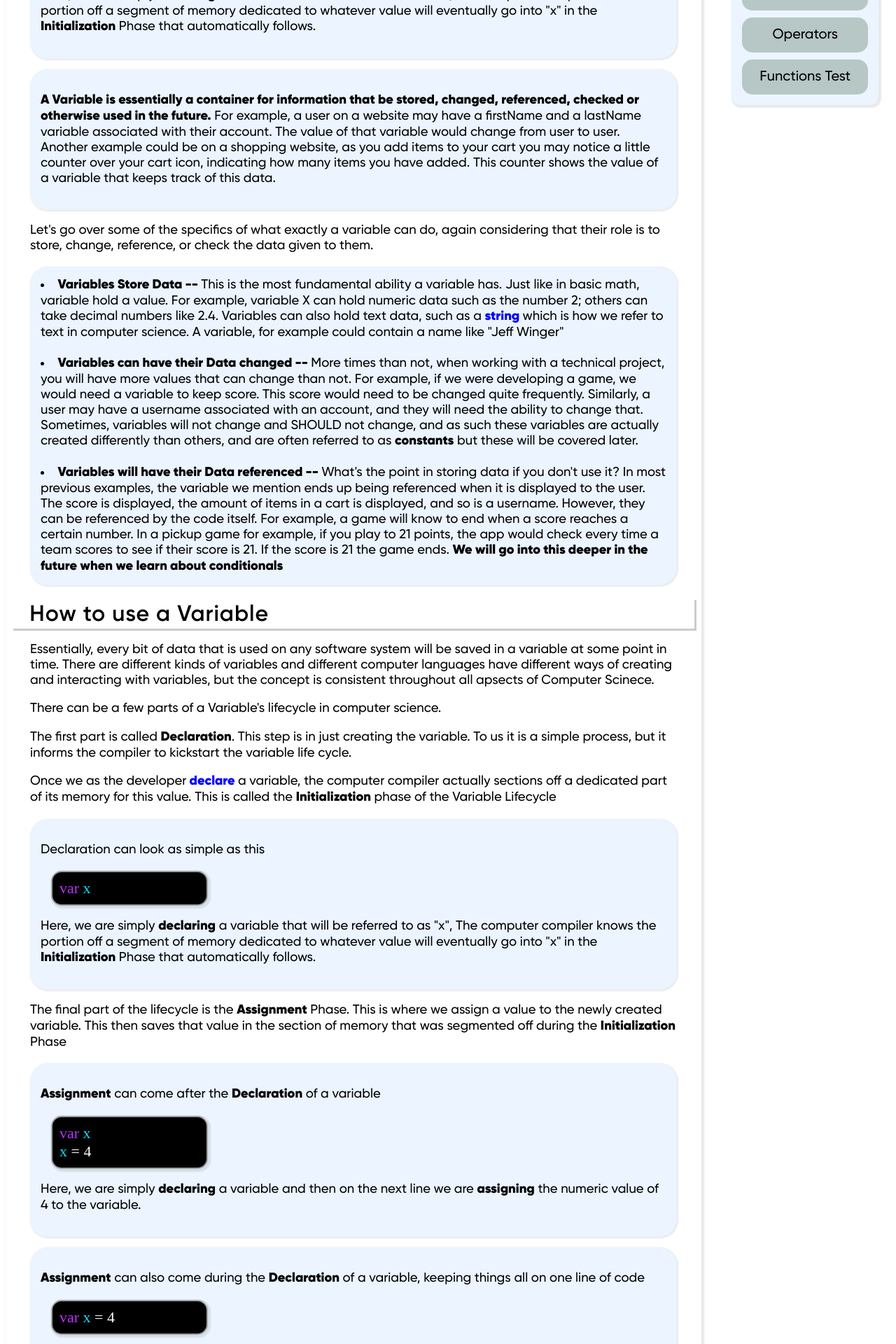
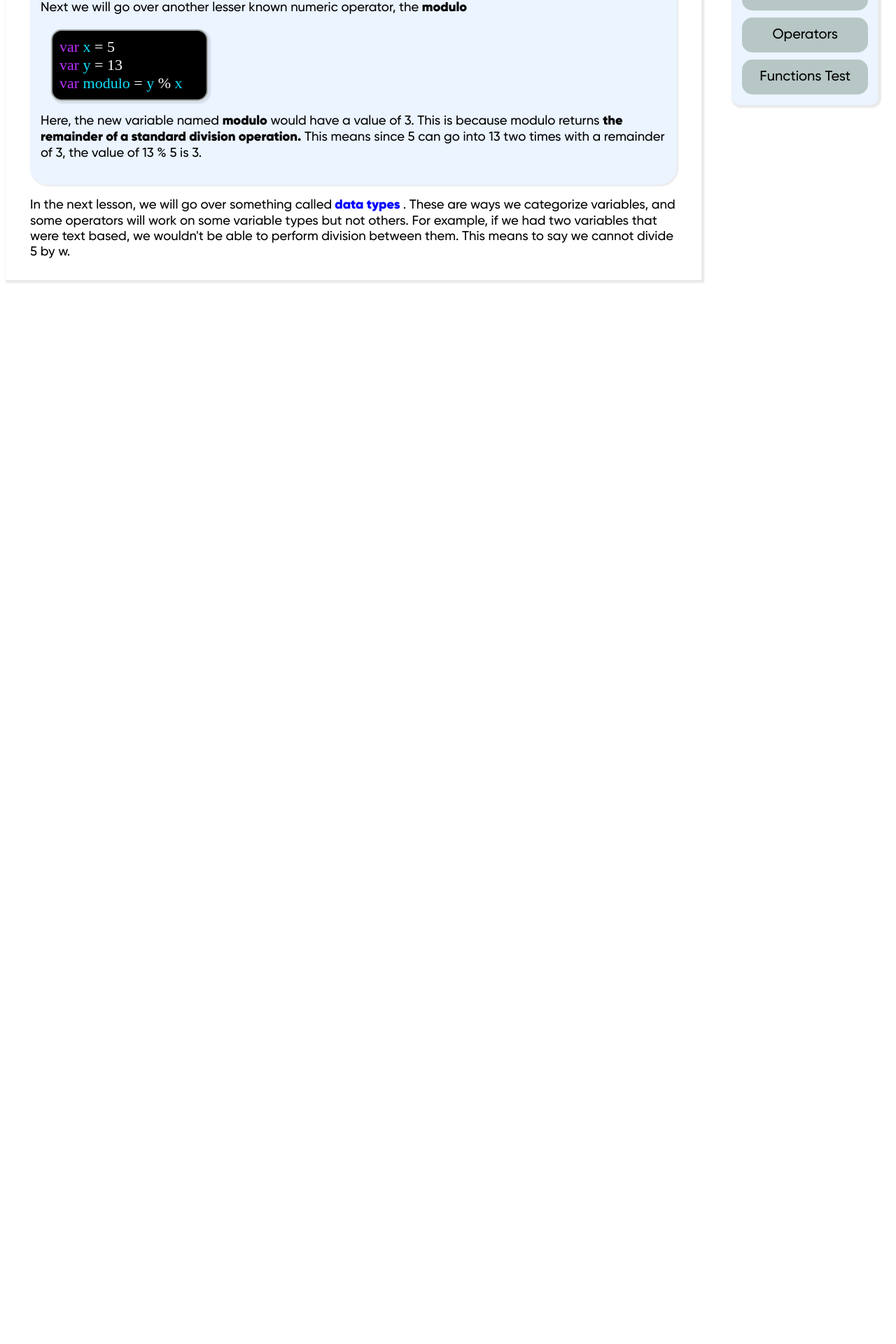
Before and after one commit to NLanese/the-codex, a Next.js app: page /concepts/basics/lessons/operators in a window 1280 px wide. Shown: the part 760-2680 px from the top of the page at 70% size. After the commit the page ends 1178 px from the top, so only its background shows below. Built offline with nearby package versions, Linux system fonts and the light colour scheme.

Commit message:
Update operators.js

```diff
--- a/pages/concepts/basics/lessons/operators.js
+++ b/pages/concepts/basics/lessons/operators.js
@@ -240,132 +240,53 @@ const OperatorsLesson = ({}) => {
                                     </p>
                                 </div>
                             </div>
+
+                            <br></br>
+
                             <p style={Styles.Fonts.basic}>
-                                Here, we are simply <strong>declaring</strong> a variable that will be referred to as "x", The computer compiler knows the portion off a segment of memory dedicated to whatever value will eventually go into "x" in the <strong>Initialization</strong> Phase that automatically follows.
+                                Next we will go over another lesser known numeric operator, the <strong>modulo</strong>
                             </p>
-                        </div>
 
-                        <div style={Styles.Sections.importantNote}>
-                            <p style={Styles.Fonts.basic}>
-                                <strong>A Variable is essentially a container for information that be stored, changed, referenced, checked or otherwise used in the future.</strong> For example, a user on a website may have a firstName and a lastName variable associated with their account. The value of that variable would change from user to user. Another example could be on a shopping website, as you add items to your cart you may notice a little counter over your cart icon, indicating how many items you have added. This counter shows the value of a variable that keeps track of this data.
-                            </p>
-                        </div>
-                        <p style={Styles.Fonts.basic}>
-                            Let's go over some of the specifics of what exactly a variable can do, again considering that their role is to store, change, reference, or check the data given to them.
-                        </p>
-                        <div style={{...Styles.Sections.importantNote, ...Styles.Fonts.basic}}>
-                            <li>
-                                <strong>Variables Store Data -- </strong> This is the most fundamental ability a variable has. Just like in basic math, variable hold a value. For example, variable X can hold numeric data such as the number 2; others can take decimal numbers like 2.4. Variables can also hold text data, such as a <span>
-                                <ODef
-                                text="string"
-                                modalContent={
-                                <ODefContnet
-                                    color="#bef576"
-                                    word="String"
-                                    definition= "A string is a list of chars in consequtive order. For example, 'Hello World' is a string, but that really means it is just a list of 'H' followed by 'e' followed by 'l' and so on."
-                                    />}
-                                />
-                                </span>
-                                which is how we refer to text in computer science. A variable, for example could contain a name like "Jeff Winger"
-                            </li>
-                            <br></br>
-                            <li>
-                                <strong>Variables can have their Data changed -- </strong>More times than not, when working with a technical project, you will have more values that can change than not. For example, if we were developing a game, we would need a variable to keep score. This score would need to be changed quite frequently. Similarly, a user may have a username associated with an account, and they will need the ability to change that. Sometimes, variables will not change and SHOULD not change, and as such these variables are actually created differently than others, and are often referred to as <strong>constants</strong> but these will be covered later.
-                            </li>
-                            <br></br>
-                            <li>
-                                <strong>Variables will have their Data referenced -- </strong> What's the point in storing data if you don't use it? In most previous examples, the variable we mention ends up being referenced when it is displayed to the user. The score is displayed, the amount of items in a cart is displayed, and so is a username. However, they can be referenced by the code itself. For example, a game will know to end when a score reaches a certain number. In a pickup game for example, if you play to 21 points, the app would check every time a team scores to see if their score is 21. If the score is 21 the game ends. <strong>We will go into this deeper in the future when we learn about conditionals</strong>
-                            </li>
-                        </div>
-                    </div>
-                    <div style={Styles.Fonts.lessonHeader}>How to use a Variable</div>
-                    <div style={Styles.Sections.lessonContent}>
-                    <p style={Styles.Fonts.basic}>
-                        Essentially, every bit of data that is used on any software system will be saved in a variable at some point in time. There are different kinds of variables and different computer languages have different ways of creating and interacting with variables, but the concept is consistent throughout all apsects of Computer Scinece.
-                    </p>
-                    <p style={Styles.Fonts.basic}>
-                        There can be a few parts of a Variable's lifecycle in computer science.
-                    </p>
-                    <p style={Styles.Fonts.basic}>
-                        The first part is called <strong>Declaration</strong>. This step is in just creating the variable. To us it is a simple process, but it informs the compiler to kickstart the variable life cycle.
-                    </p>
-                    <p style={Styles.Fonts.basic}>
-                        Once we as the developer
-                        <ODef
-                        text="declare"
-                        modalContent={
-                        <ODefContnet
-                            color="#88fccc"
-                            word="Declaration"
-                            definition="Creating a variable in Computer Science is referred to as 'Declaring.' If I wanted to create and use a new variable, x, I would first have to declare it. In most languages, there will be a keyword immediately proceeding the variable name. For instance, in JavaScript, if I wanted to declare an empty variable x, I could do so by entering 'let x' or 'var x', as 'let' and 'var' are keywords for creating variables in JavaScript."
-                            />}
-                        />
-                        a variable, the computer compiler actually sections off a dedicated part of its memory for this value. This is called the <strong>Initialization</strong> phase of the Variable Lifecycle
-                    </p>
-                    <div style={Styles.Sections.importantNote}>
-                        <p style={Styles.Fonts.basic}>
-                            Declaration can look as simple as this
-                        </p>
                             <div style={Styles.Sections.simpleLessonCode}>
                                     <p style={Styles.Code.code}>
                                     <span style={Styles.Code.keyword}>var </span>
                                     <span style={Styles.Code.var}>x </span>
+                                    <span style={Styles.Code.reg}>= 5</span>
+                                    </p>
+
+                                    <p style={Styles.Code.code}>
+                                    <span style={Styles.Code.keyword}>var </span>
+                                    <span style={Styles.Code.var}>y </span>
+                                    <span style={Styles.Code.reg}>= 13</span>
+                                    </p>
+
+                                    <p style={Styles.Code.code}>
+                                    <span style={Styles.Code.keyword}>var </span>
+                                    <span style={Styles.Code.var}>modulo </span>
+                                    <span style={Styles.Code.reg}>= </span>
+                                    <span style={Styles.Code.var}>y </span>
+                                    <span style={Styles.Code.reg}>% </span>
+                                    <span style={Styles.Code.var}>x </span>
+                                    </p>
+
+                            </div>
+
+                            <p style={Styles.Fonts.basic}>
+                                Here, the new variable named <strong>modulo</strong> would have a value of 3. This is because modulo returns <strong>the remainder of a standard division operation.</strong> This means since 5 can go into 13 two times with a remainder of 3, the value of 13 % 5 is 3.
                             </p>
                         </div>
                         <p style={Styles.Fonts.basic}>
-                            Here, we are simply <strong>declaring</strong> a variable that will be referred to as "x", The computer compiler knows the portion off a segment of memory dedicated to whatever value will eventually go into "x" in the <strong>Initialization</strong> Phase that automatically follows.
-                        </p>
-                    </div>
-                    <p style={Styles.Fonts.basic}>
-                        The final part of the lifecycle is the <strong>Assignment</strong> Phase. This is where we assign a value to the newly created variable. This then saves that value in the section of memory that was segmented off during the <strong>Initialization</strong> Phase
-                    </p>
-                    <div style={Styles.Sections.importantNote}>
-                        <p style={Styles.Fonts.basic}>
-                            <strong>Assignment</strong> can come after the <strong>Declaration</strong> of a variable
-                        </p>
-                        <div style={Styles.Sections.simpleLessonCode}>
-                            <p style={Styles.Code.code}>
-                            <span style={Styles.Code.keyword}>var </span>
-                            <span style={Styles.Code.var}>x </span>
-                            </p>
-                            <p style={Styles.Code.code}>
-                            <span style={Styles.Code.var}>x </span>
-                            <span style={Styles.Code.reg}>= 4</span>
-                            </p>
-                        </div>
-                        <p style={Styles.Fonts.basic}>
-                            Here, we are simply <strong>declaring</strong> a variable and then on the next line we are <strong>assigning</strong> the numeric value of 4 to the variable.
-                        </p>
-                    </div>
-                    <div style={Styles.Sections.importantNote}>
-
-                        <p style={Styles.Fonts.basic}>
-                            <strong>Assignment</strong> can also come during the <strong>Declaration</strong> of a variable, keeping things all on one line of code
-                        </p>
-                        <div style={Styles.Sections.simpleLessonCode}>
-                            <p style={Styles.Code.code}>
-                            <span style={Styles.Code.keyword}>var </span>
-                            <span style={Styles.Code.var}>x </span>
-                            <span style={Styles.Code.reg}>= 4</span>
-                            </p>
-                        </div>
-                        <p style={Styles.Fonts.basic}>
-                            Here, we are simply <strong>declaring</strong> a variable and  simultaneously we are <strong>assigning</strong> the numeric value of 4 to the variable.
-                        </p>
-                    </div>
-                    <p style={Styles.Fonts.basic}>
-                        Below, we will go over how to <strong>declaring</strong> and <strong>assign</strong> a variable in four different
+                            In the next lesson, we will go over something called
                             <ODef
-                        text="programming language"
+                            text="data types"
                             modalContent={
                             <ODefContnet
-                            color="#88fccc"
-                            word="Programming Language"
-                            definition= "Computers do not understand written (or typed) language. Rather, they speak in binary. To the human eye, binary language cannot be processed, so we have created systems of 'syntax' to form a bridge between human comprehension and computer binary code. This means we created 'languages' with their own syntax, or 'grammer' that the computer compiler can understand well enough to translate into binary. This allows developers to create the files that we know of. Like in rela life, each language will have its own quirks, its own rules words and structure. Some Programming languages we will cover are Python, Java, JavaScript and C#."
+                                color="#a3fc2d"
+                                word="Data Types"
+                                definition= "Every variable will have a data type, but depending on the Programming Language you are using, this data type can be changed. Data Types denote what kind of value is stored inside of the variable. For example, in x=5, x would be a variable with a datatype of an Integer"
                                 />}
                             />
-                        We will go over these in more depth later; for now all you need to know is that each programming language, much like regular spoken languages, each have their own different rules. <strong>Keywords, syntax, and overall structure</strong> will differ between languages although the general concepts of Computer Science remain consistent between them.
-                    </p>
+                        . These are ways we categorize variables, and some operators will work on some variable types but not others. For example, if we had two variables that were text based, we wouldn't be able to perform division between them. This means to say we cannot divide 5 by w. </p>
                     </div>
                 </div>
             )
@@ -439,13 +360,12 @@ const OperatorsLesson = ({}) => {
             <div style={{marginTop: '-3.2%'}}>
                 {renderTitle("Operators")}
                 {renderFirst()}
-                <CodeSnippet
+                {/* <CodeSnippet
                     js={renderVariablesJS()}
                     java={renderVariableJavaAndC()}
                     cs={renderVariableJavaAndC()}
                     py={renderVariablesPython()}
-                />
-                {renderSecond()}
+                /> */}
             </div>
         )
     }
```
Lines whose indentation alone changed are shown as unchanged.
